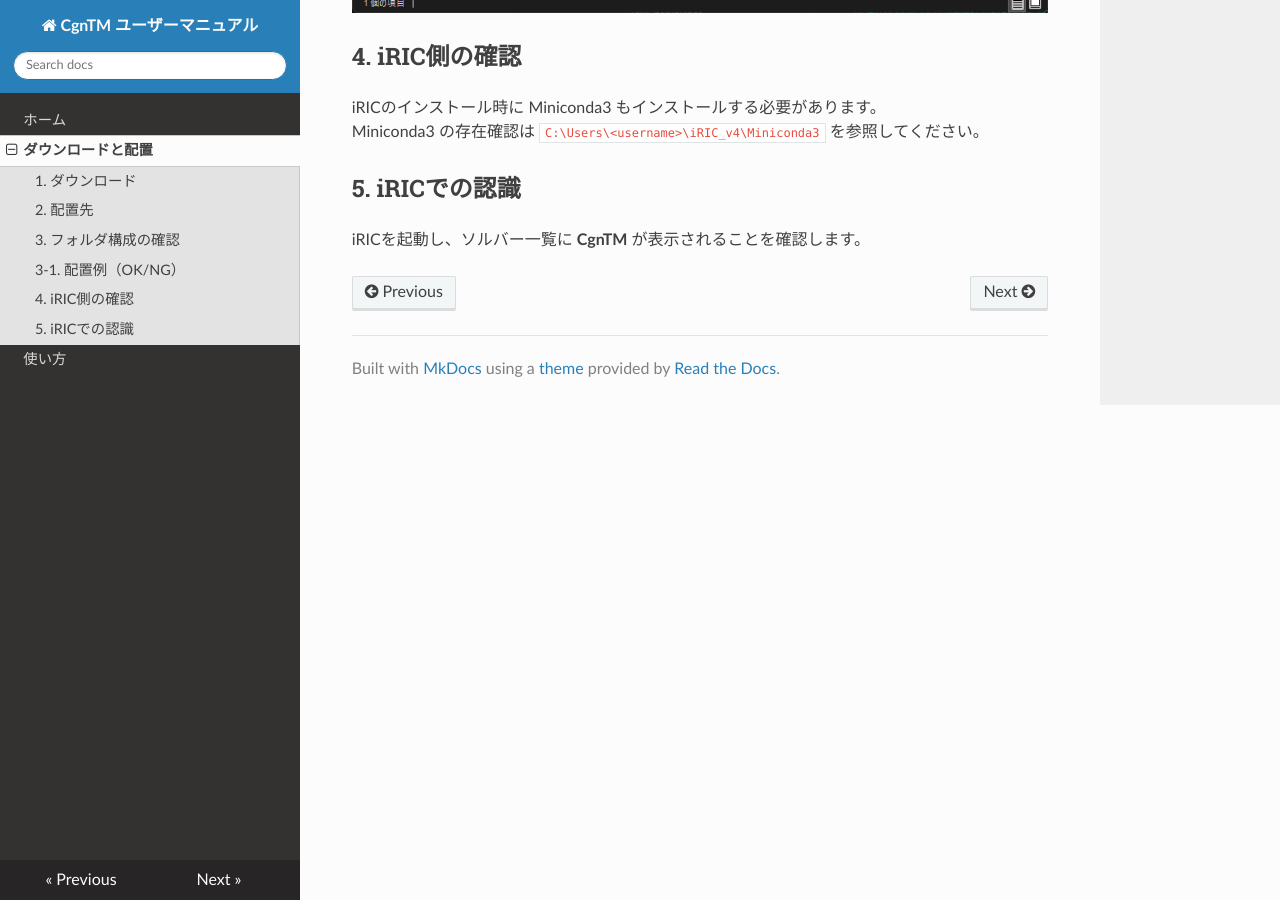
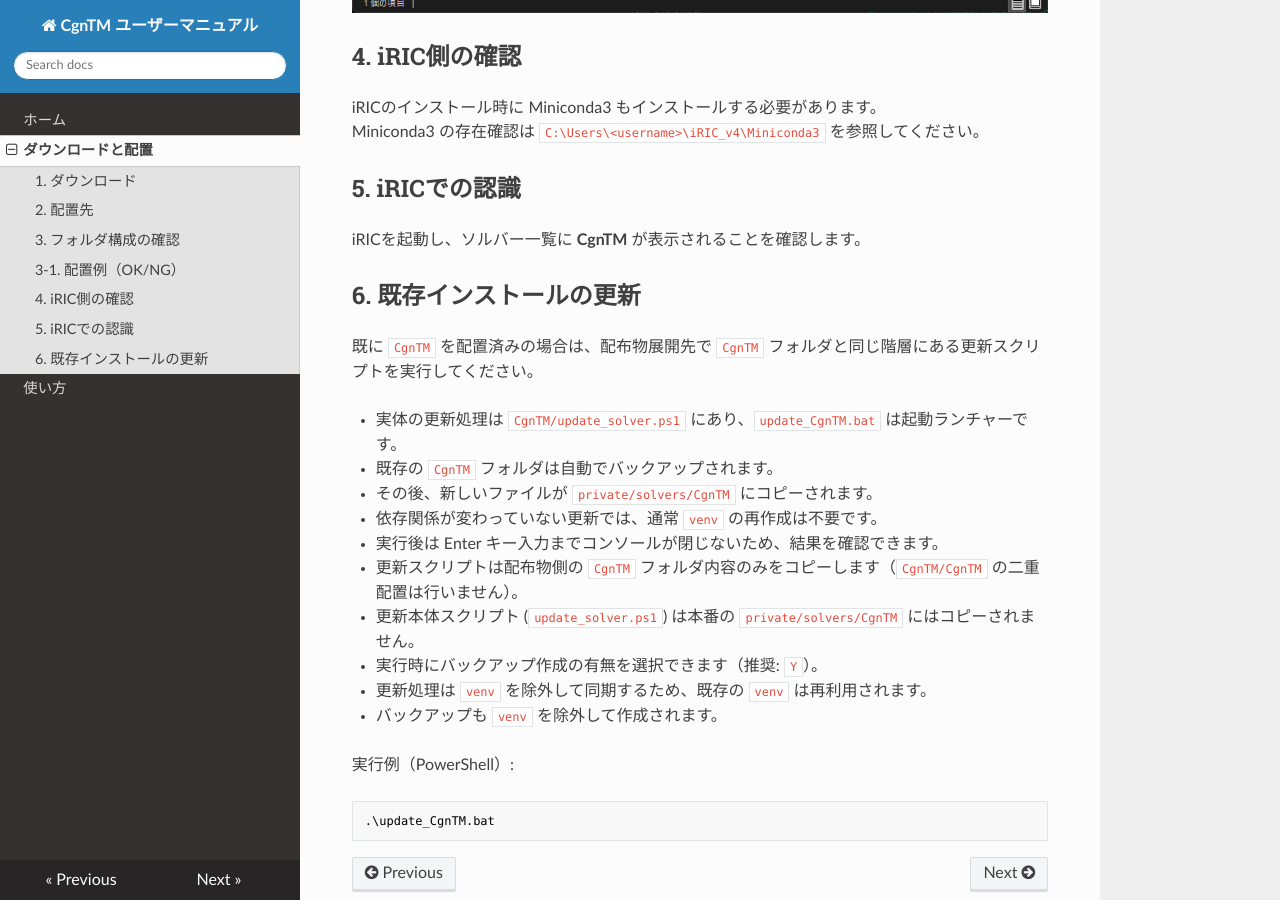
Before and after one commit to Pckk-iRIC/iric-solver-CgnTM, an MkDocs documentation site: the page built from docs/user/install.md, in a window 1280 px wide and 900 px high, scrolled down 1720 px. Built offline with MkDocs 1.6.1, drawn with Linux system fonts in a browser that asks for light colours; nearby versions of some CDN libraries.

Commit message:
feat: add thinning options and release updater workflow

````diff
--- a/docs/user/install.md
+++ b/docs/user/install.md
@@ -36,3 +36,22 @@
 
 ## 5. iRICでの認識
 iRICを起動し、ソルバー一覧に **CgnTM** が表示されることを確認します。
+
+## 6. 既存インストールの更新
+既に `CgnTM` を配置済みの場合は、配布物展開先で `CgnTM` フォルダと同じ階層にある更新スクリプトを実行してください。
+
+- 実体の更新処理は `CgnTM/update_solver.ps1` にあり、`update_CgnTM.bat` は起動ランチャーです。
+- 既存の `CgnTM` フォルダは自動でバックアップされます。
+- その後、新しいファイルが `private/solvers/CgnTM` にコピーされます。
+- 依存関係が変わっていない更新では、通常 `venv` の再作成は不要です。
+- 実行後は Enter キー入力までコンソールが閉じないため、結果を確認できます。
+- 更新スクリプトは配布物側の `CgnTM` フォルダ内容のみをコピーします（`CgnTM/CgnTM` の二重配置は行いません）。
+- 更新本体スクリプト (`update_solver.ps1`) は本番の `private/solvers/CgnTM` にはコピーされません。
+- 実行時にバックアップ作成の有無を選択できます（推奨: `Y`）。
+- 更新処理は `venv` を除外して同期するため、既存の `venv` は再利用されます。
+- バックアップも `venv` を除外して作成されます。
+
+実行例（PowerShell）:
+```powershell
+.\update_CgnTM.bat
+```
````
Also changed, not shown: docs/release_note/v1.1.0.md (added, +33 -0 lines), docs/user/usage.md (+16 -0 lines), 6 other files.
